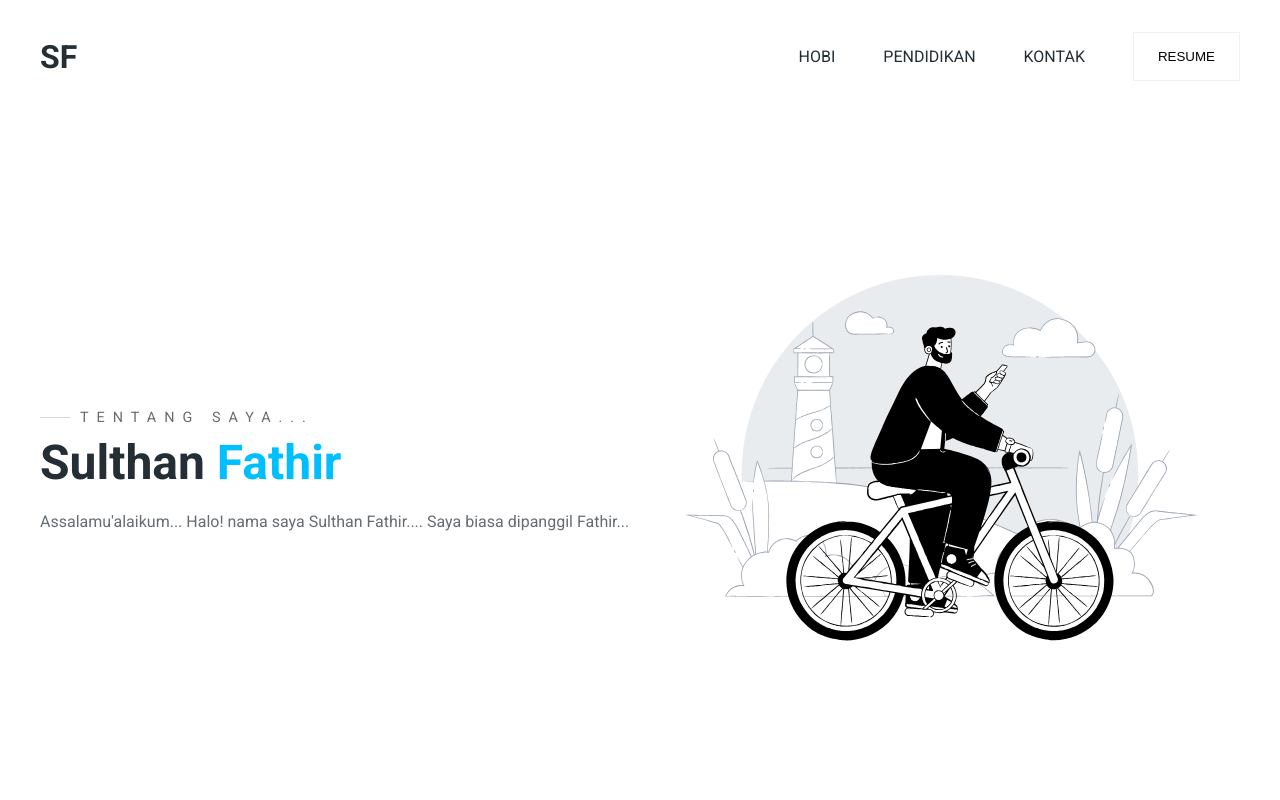
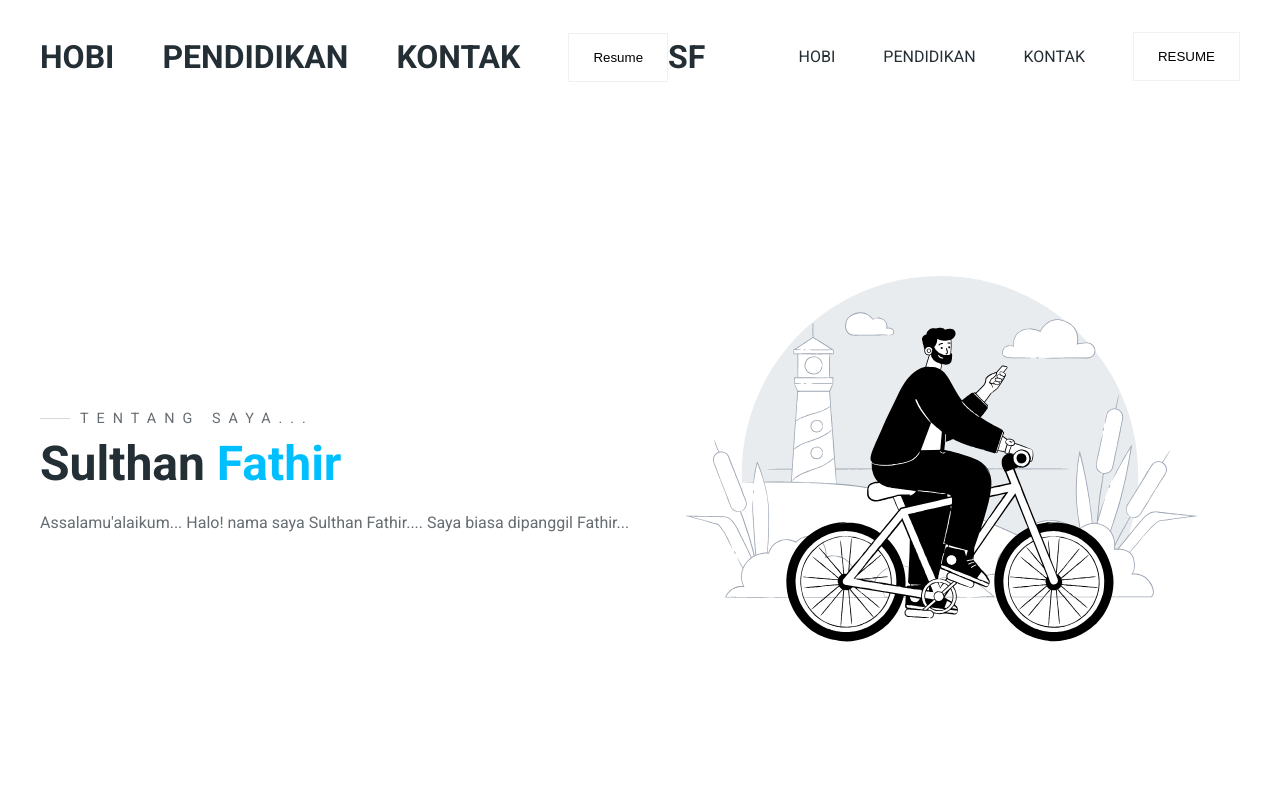
Before and after one commit to SULFAT19/SULFAT19.github.io, a plain HTML site: page index.html in a window 1280 px wide. Shown: the top 800 px of the page. Drawn offline with Linux system fonts and the light colour scheme.

Commit message:
index.html

```diff
--- a/index.html
+++ b/index.html
@@ -17,6 +17,18 @@
       <div class="main-container">
         <div class="nav">
           <div class="logo">
+            <nav class="nav-active">
+              <ul>
+                <li><a href="#services">HOBI</a></li>
+                <li><a href="#skills">PENDIDIKAN</a></li>
+                <li><a href="#contact">KONTAK</a></li>
+                <li>
+                  <a href="https://drive.google.com/file/d/1YElCL1u-r5-KypQdjScba2u0NApXplse/view?usp=sharing" target="_blank">
+                    <button class="btn" fdprocessedid="tzdbtf">Resume</button>
+                  </a>
+                </li>
+              </ul>
+            </nav>
             <a href="/">SF</a>
           </div>
 
```
